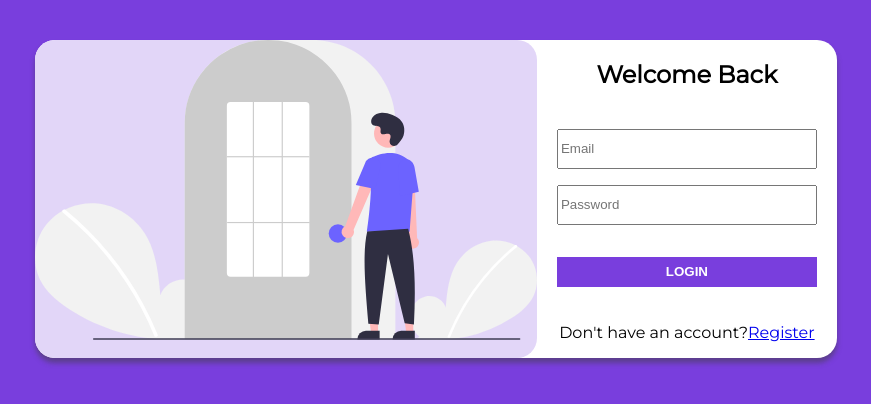
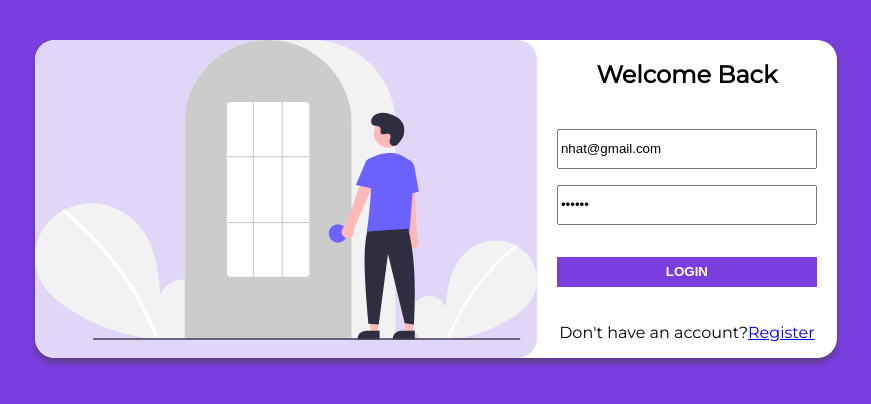
Before and after one commit to Nhatgoodkid/nodejs-chat-application, a React (Create React App) app in the folder frontend-mini-webchat/: page /auth/login in a window 1280 px wide. Shown: the top 404 px of the page, without its empty margins (204-1075 px from the left). Built offline with nearby package versions, Linux system fonts and the light colour scheme.

Commit message:
Adding axios base configuaration and creating API services

```diff
--- a/frontend-mini-webchat/package.json
+++ b/frontend-mini-webchat/package.json
@@ -6,6 +6,7 @@
         "@testing-library/jest-dom": "^5.16.5",
         "@testing-library/react": "^13.4.0",
         "@testing-library/user-event": "^13.5.0",
+        "axios": "^1.3.5",
         "react": "^18.2.0",
         "react-dom": "^18.2.0",
         "react-router-dom": "^5.3.0",
--- a/frontend-mini-webchat/src/App.js
+++ b/frontend-mini-webchat/src/App.js
@@ -11,9 +11,9 @@ function App() {
         <Router>
             <div className="App">
                 <Switch>
-                    <Route exact path='/' component={Chat} />
-                    <Route path='/auth/login' component={Login} />
-                    <Route path='/auth/register' component={Register} />
+                    <Route exact path="/" component={Chat} />
+                    <Route path="/auth/login" component={Login} />
+                    <Route path="/auth/register" component={Register} />
                     <Route render={() => <h1>404 Page not found</h1>} />
                 </Switch>
             </div>
--- a/frontend-mini-webchat/src/components/Auth/Auth.scss
+++ b/frontend-mini-webchat/src/components/Auth/Auth.scss
@@ -10,15 +10,25 @@
 
         & > div {
             display: flex;
-            flex-direction: row;
-            min-width: 500px;
+            flex-direction: column;
+            min-width: 100%;
             margin-top: 2.5rem;
             background-color: white;
             border-radius: 20px;
 
+            @media (min-width: 800px) {
+                flex-direction: row;
+                min-width: 500px;
+                margin-top: 2.5rem;
+            }
+
             #image-section {
                 background-color: $bg-light;
                 border-radius: 20px;
+
+                @media (min-width: 800px) {
+                    border-radius: 20px;
+                }
 
                 img {
                     max-height: 300px;
@@ -27,7 +37,11 @@
             }
 
             #form-section {
-                min-width: 300px;
+                min-width: 100%;
+
+                @media (min-width: 800px) {
+                    min-width: 300px;
+                }
 
                 h2 {
                     text-align: center;
--- a/frontend-mini-webchat/src/components/Auth/Login.js
+++ b/frontend-mini-webchat/src/components/Auth/Login.js
@@ -1,39 +1,74 @@
-import React from 'react'
-import loginImage from '../../assets/images/login.svg'
-import {Link} from 'react-router-dom'
+import React, { useState } from 'react';
+import loginImage from '../../assets/images/login.svg';
+import { Link } from 'react-router-dom';
+import axios from 'axios';
+import AuthService from '../../services/authService';
+import './Auth.scss';
 
-import './Auth.scss'
 const Login = () => {
-    return(
-        <div id='auth-container'>
-            <div id='auth-card'>
-                <div className='card-shadow'>
-                    <div id='image-section'>
-                        <img src={loginImage} alt='Login'/>
+    const [email, setEmail] = useState('nhat@gmail.com');
+    const [password, setPassword] = useState('secret');
+
+    const submitForm = (e) => {
+        e.preventDefault();
+
+        AuthService.login({ email, password }).then((res) => console.log(res));
+        // axios.post('http://localhost:3000/auth/login', {email, password})
+        //     .then(res =>{
+        //         console.log("res", res);
+        //     })
+        //     .catch(err =>{
+        //         console.log("err", err);
+        //     })
+        // console.log({email, password})
+    };
+
+    return (
+        <div id="auth-container">
+            <div id="auth-card">
+                <div className="card-shadow">
+                    <div id="image-section">
+                        <img src={loginImage} alt="Login" />
                     </div>
 
-                    <div id ='form-section'>
+                    <div id="form-section">
                         <h2>Welcome Back</h2>
 
-                        <form>
-                            <div className='input-field mb-1'>
-                                <input placeholder='Email'/>
+                        <form onSubmit={submitForm}>
+                            <div className="input-field mb-1">
+                                <input
+                                    onChange={(e) => setEmail(e.target.value)}
+                                    value={email}
+                                    required="required"
+                                    type="text"
+                                    placeholder="Email"
+                                />
                             </div>
 
-                            <div className='input-field mb-2'>
-                                <input placeholder='Password'/>
+                            <div className="input-field mb-2">
+                                <input
+                                    onChange={(e) =>
+                                        setPassword(e.target.value)
+                                    }
+                                    value={password}
+                                    required="required"
+                                    type="password"
+                                    placeholder="Password"
+                                />
                             </div>
 
                             <button>LOGIN</button>
                         </form>
 
-                        <p>Don't have an account?
-                            <a href='/auth/register'>Register</a></p>
+                        <p>
+                            Don't have an account?
+                            <a href="/auth/register">Register</a>
+                        </p>
                     </div>
                 </div>
             </div>
         </div>
     );
-}
+};
 
-export default Login
+export default Login;
--- /dev/null
+++ b/frontend-mini-webchat/src/services/api.js
@@ -0,0 +1,8 @@
+import axios from 'axios';
+
+export default axios.create({
+    baseURL: 'http://localhost:3000',
+    headers: {
+        Accept: 'application/json',
+    },
+});
--- /dev/null
+++ b/frontend-mini-webchat/src/services/authService.js
@@ -0,0 +1,20 @@
+import API from './api';
+
+const AuthService = {
+    login: (data) => {
+        return API.post('auth/login', data)
+            .then(({ data }) => {
+                API.defaults.headers['Authorization'] = `Bearer ${data.token}`;
+                return data;
+            })
+            .catch((err) => {
+                console.log('Auth service err', err);
+            });
+    },
+
+    register: (data) => {},
+
+    logout: (data) => {},
+};
+
+export default AuthService;
```
Also changed, not shown: 2 other files (tests, documents, lock files or other folders).
